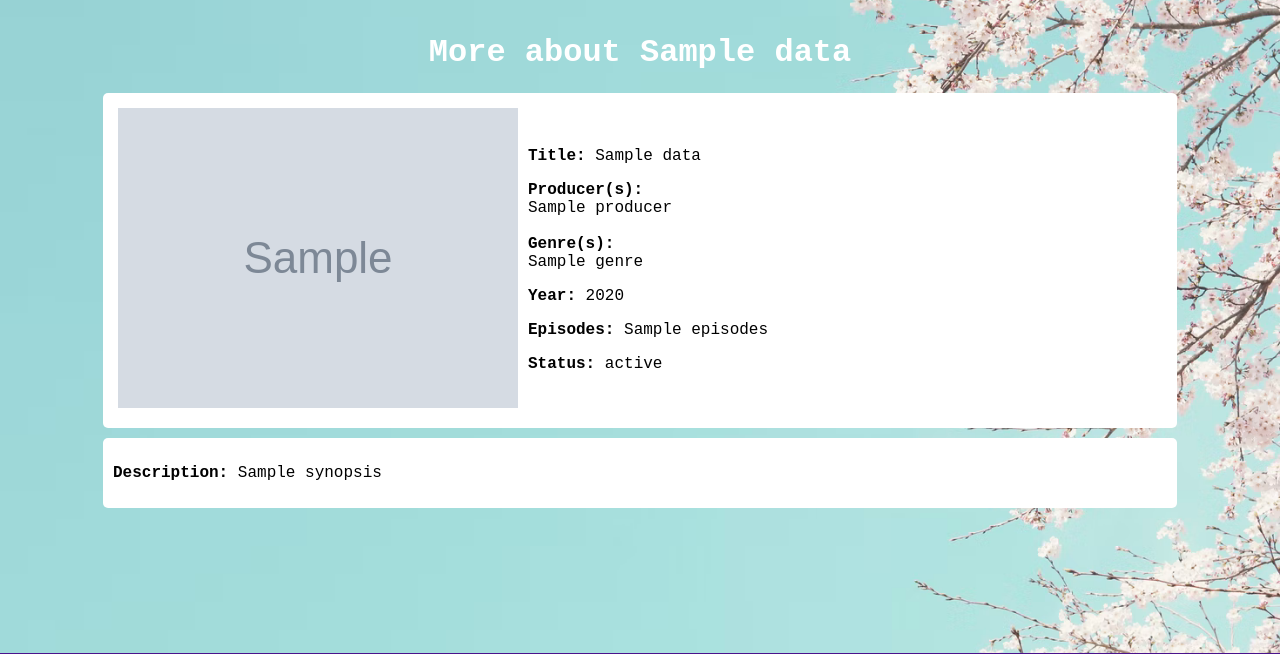
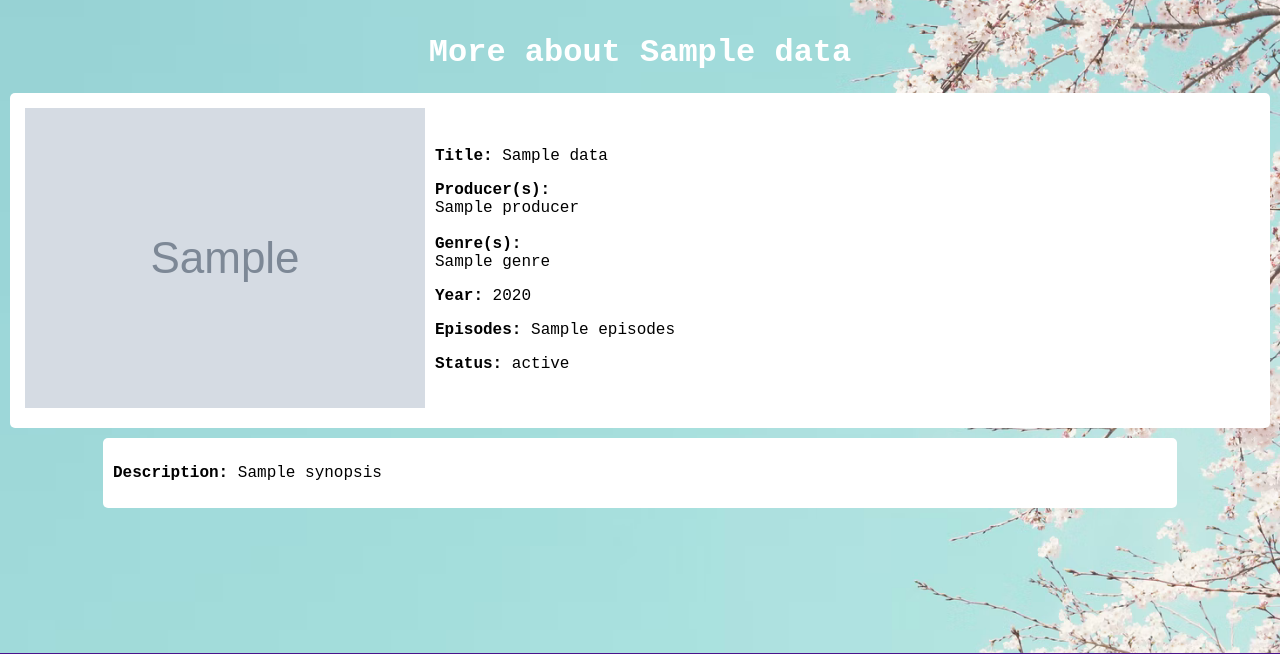
Before and after one commit to Shak99/animebutler, a Django app: page /animes/1/ in a window 1280 px wide. Shown: the part 67-721 px from the top of the page. Run offline with Django 4.2, Linux system fonts and the light colour scheme; tables that the repository leaves empty hold one stand-in row (values such as "Sample post"); grey boxes marked "Sample" are stand-in pictures; a database or web service that is not in the repository returns one stand-in record (values such as "Sample title"); data that the repository does not hold is empty; some web fonts are replaced.

Commit message:
Revert "adjust anime detail div size"

```diff
--- a/main_app/static/css/style.css
+++ b/main_app/static/css/style.css
@@ -286,7 +286,7 @@ a{
     color: black;
     border-radius: 5px;
     padding: 10px;
-    width: 85%;
+    width: 100%;
 }
 .anime-detail > div {
     padding: 5px;
--- a/main_app/templates/base.html
+++ b/main_app/templates/base.html
@@ -29,7 +29,7 @@
     <footer>
         <div class="copyright">
             <p>Copyright 2022 Team SKIP</p>
-            <p>Powered by <a href="https://jikan.moe/">Jikan REST API v4</a></p>
+            <p>Powered by <a src="https://jikan.moe/">Jikan REST API v4</a></p>
             <a href="https://github.com/eightdurty1/animebutler" target="_blank"><img src="{% static 'images/github-mark-yellow.png' %}" alt="GitHub" width="25px" height="25px"/></a></div>
         </div>
     </footer>
```
